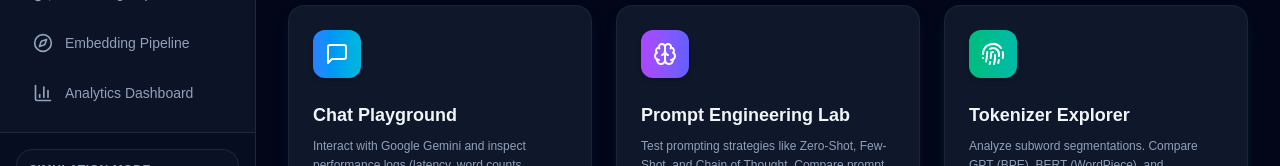
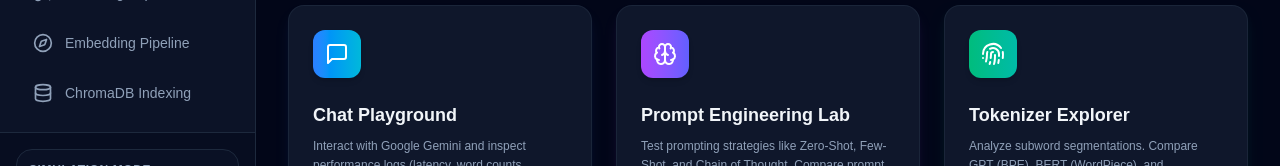
Before and after one commit to Aryan140314/LLM-Playground-Studio, a Next.js app in the folder frontend/: page / in a window 1280 px wide. Shown: the part 518-684 px from the top of the page. Built offline with nearby package versions, Linux system fonts and the light colour scheme.

Commit message:
feat(ui): add ChromaDB Indexing link to sidebar

```diff
--- a/frontend/src/app/SidebarLayout.tsx
+++ b/frontend/src/app/SidebarLayout.tsx
@@ -47,6 +47,7 @@
   { name: 'Document Manager', href: '/documents', icon: FileText },
   { name: 'Chunking Explorer', href: '/chunking', icon: Scissors },
   { name: 'Embedding Pipeline', href: '/embedding-pipeline', icon: Compass },
+  { name: 'ChromaDB Indexing', href: '/indexing', icon: Database },
   { name: 'Analytics Dashboard', href: '/analytics', icon: BarChart3 },
 ];
 
```
